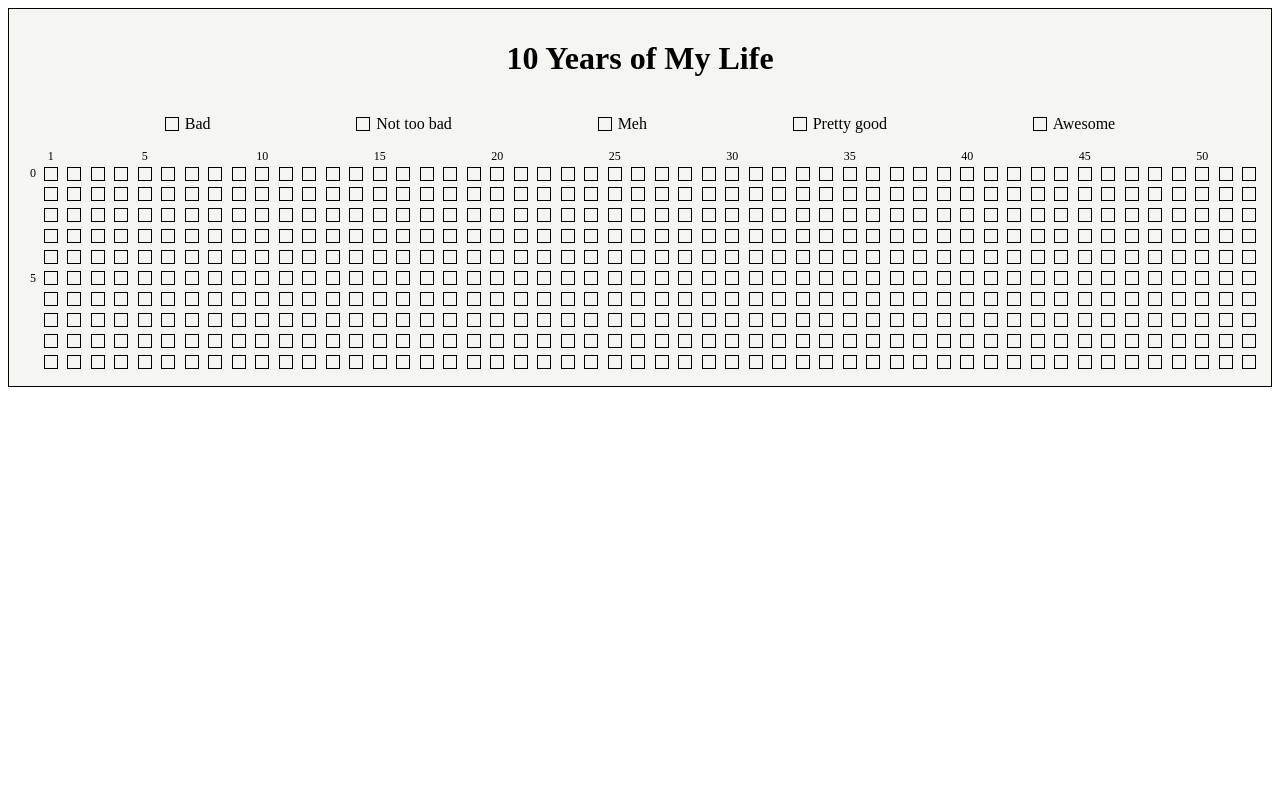
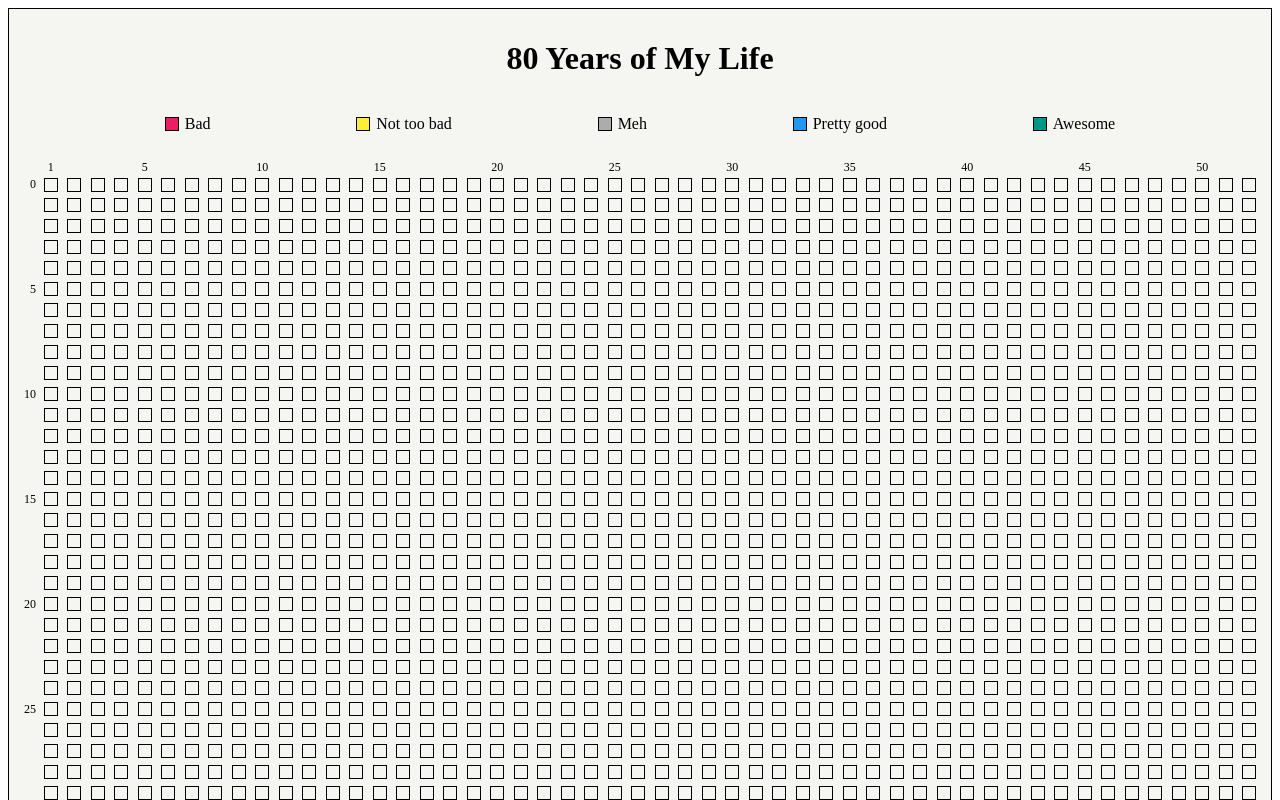
Before and after one commit to vtruo009/life-in-weeks, a React (Vite) app: page / in a window 1280 px wide. Shown: the top 800 px of the page. Built offline with nearby package versions, Linux system fonts and the light colour scheme; the HTML template or start-up script is replaced by a standard one.

Commit message:
refactor to display colored legend

```diff
--- a/src/App.tsx
+++ b/src/App.tsx
@@ -1,4 +1,4 @@
-import Calendar from "./Calendar"
+import Calendar from "./components/Calendar"
 
 function App() {
 	return (
--- a/src/Week.tsx
+++ /dev/null
@@ -1,15 +0,0 @@
-import styled from "styled-components";
-
-const StyledWeek = styled.div`
-    width: 12px;
-    height: 12px;
-    border: 1px solid black;
-`;
-
-function Week() {
-    return (
-        <StyledWeek />
-    );
-}
-
-export default Week;
--- /dev/null
+++ b/src/common/Square.tsx
@@ -0,0 +1,22 @@
+import styled from "styled-components";
+import { SQUARE_USAGE } from "../utils/mixins";
+
+const StyledWeek = styled.div<{ squareColor: string }>`
+    width: 12px;
+    height: 12px;
+    border: 1px solid black;
+    background-color: ${({ squareColor }) => squareColor};
+`;
+
+interface SquareProps {
+    color: string;
+    usedAs: SQUARE_USAGE;
+}
+
+function Square(props: SquareProps) {
+    return (
+        <StyledWeek squareColor={props.color} />
+    );
+}
+
+export default Square;
--- a/src/Calendar.tsx
+++ b/src/components/Calendar.tsx
@@ -1,7 +1,5 @@
 import styled from "styled-components"
 import Year from "./Year";
-import Week from "./Week";
-import { WEEK_RATING } from "./mixins";
 import ColorLegend from "./ColorLegend";
 
 const StyledCalendar = styled.div`
@@ -37,23 +35,21 @@ const StyledRow = styled.div<{ show: boolean }>`
 `;
 
 function Calendar() {
-    const YEARS_IN_LIFE: number = 10;
+    const YEARS_IN_LIFE: number = 80;
 
     return (
         <StyledCalendar>
             <h1>{YEARS_IN_LIFE} Years of My Life</h1>
             <ColorLegend />
             <StyledCalendarGrid>
-                {
-                    Array.from({ length: YEARS_IN_LIFE }, (_, i) => (
-                        <StyledRow show={i % 5 === 0}>
-                            <p id="age-count" className="age-count">{i}</p>
-                            <Year key={i} year={i} />
-                        </StyledRow>
-                    ))
-                }
-            </StyledCalendarGrid >
-        </StyledCalendar >
+                {Array.from({ length: YEARS_IN_LIFE }, (_, i) => (
+                    <StyledRow show={i % 5 === 0}>
+                        <p id="age-count" className="age-count">{i}</p>
+                        <Year key={i} year={i} />
+                    </StyledRow>
+                ))}
+            </StyledCalendarGrid>
+        </StyledCalendar>
     );
 };
 
--- a/src/ColorLegend.tsx
+++ b/src/components/ColorLegend.tsx
@@ -1,12 +1,13 @@
 import styled from "styled-components";
-import Week from "./Week";
-import { WEEK_RATING } from "./mixins";
+import Square from "../common/Square";
+import { COLOR_MAP, SQUARE_USAGE, WEEK_RATING } from "../utils/mixins";
 
 const StyledColorKey = styled.div`
     width: 100%;
     display: flex;
     flex-direction: row;
     justify-content: space-evenly;
+    margin-bottom: .67em;
 `;
 
 const StyledLabel = styled.div`
@@ -20,10 +21,10 @@ function ColorLegend() {
     return (
         <StyledColorKey>
             {
-                Array.from({ length: Object.keys(WEEK_RATING).length }, (_, i) => (
+                Array.from(Object.values(WEEK_RATING), (rating, i) => (
                     <StyledLabel>
-                        <Week key={Object.values(WEEK_RATING)[i]} />
-                        <p>{Object.values(WEEK_RATING)[i]}</p>
+                        <Square key={rating} color={COLOR_MAP[rating]} usedAs={SQUARE_USAGE.LEGEND} />
+                        <p>{rating}</p>
                     </StyledLabel>
                 ))
             }
--- a/src/Year.tsx
+++ b/src/components/Year.tsx
@@ -1,5 +1,6 @@
 import styled from "styled-components";
-import Week from "./Week";
+import Square from "../common/Square";
+import { SQUARE_USAGE } from "../utils/mixins";
 
 const StyledYear = styled.div`
     display: grid;
@@ -28,7 +29,7 @@ function Year(props: { year: number }) {
             {Array.from({ length: NUM_WEEKS_IN_YEAR }, (_, i) => (
                 <StyledColumn show={(i === 0 || (i + 1) % 5 === 0)}>
                     {props.year === 0 && <p id="week-count" className="week-count">{i + 1}</p>}
-                    <Week key={i} />
+                    <Square key={i} color='none' usedAs={SQUARE_USAGE.YEAR} />
                 </StyledColumn>
             ))}
         </StyledYear>
--- a/src/mixins.ts
+++ /dev/null
@@ -1,15 +0,0 @@
-export enum WEEK_RATING {
-    BAD = 'Bad',
-    NOT_TOO_BAD = 'Not too bad',
-    MEH = 'Meh',
-    PRETTY_GOOD = 'Pretty good',
-    AWESOME = 'Awesome',
-};
-
-export const COLOR_MAP: { [key in WEEK_RATING]: string } = {
-    [WEEK_RATING.BAD]: '#FF0000',
-    [WEEK_RATING.NOT_TOO_BAD]: '#FFFF00',
-    [WEEK_RATING.MEH]: '#F0F0F0',
-    [WEEK_RATING.PRETTY_GOOD]: '#0000FF',
-    [WEEK_RATING.AWESOME]: '#00FF00'
-};
--- /dev/null
+++ b/src/utils/mixins.ts
@@ -0,0 +1,20 @@
+export enum WEEK_RATING {
+    BAD = 'Bad',
+    NOT_TOO_BAD = 'Not too bad',
+    MEH = 'Meh',
+    PRETTY_GOOD = 'Pretty good',
+    AWESOME = 'Awesome',
+};
+
+export enum SQUARE_USAGE {
+    YEAR = 'year',
+    LEGEND = 'legend',
+};
+
+export const COLOR_MAP: { [key in WEEK_RATING]: string } = {
+    [WEEK_RATING.BAD]: '#E91E63',
+    [WEEK_RATING.NOT_TOO_BAD]: '#FFEB3B',
+    [WEEK_RATING.MEH]: '#ACACAC',
+    [WEEK_RATING.PRETTY_GOOD]: '#2196F3',
+    [WEEK_RATING.AWESOME]: '#009688'
+};
```
